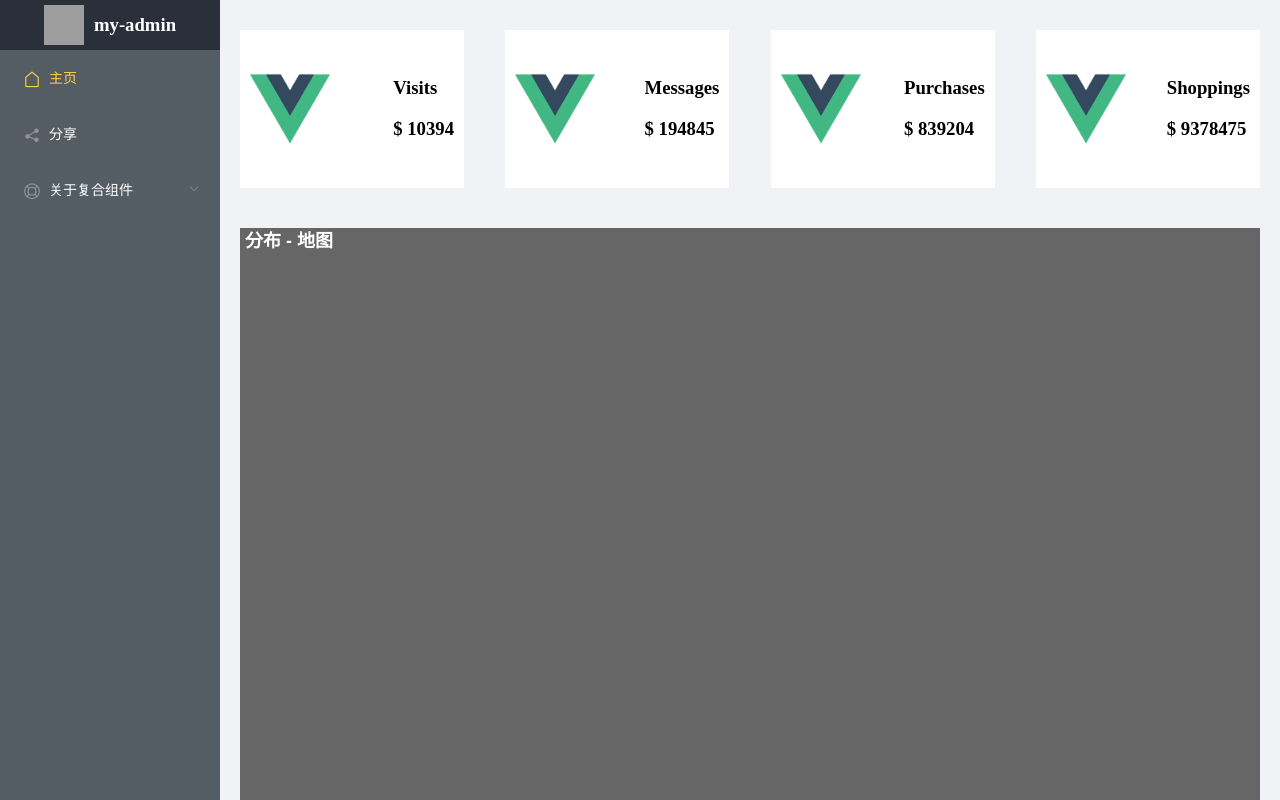
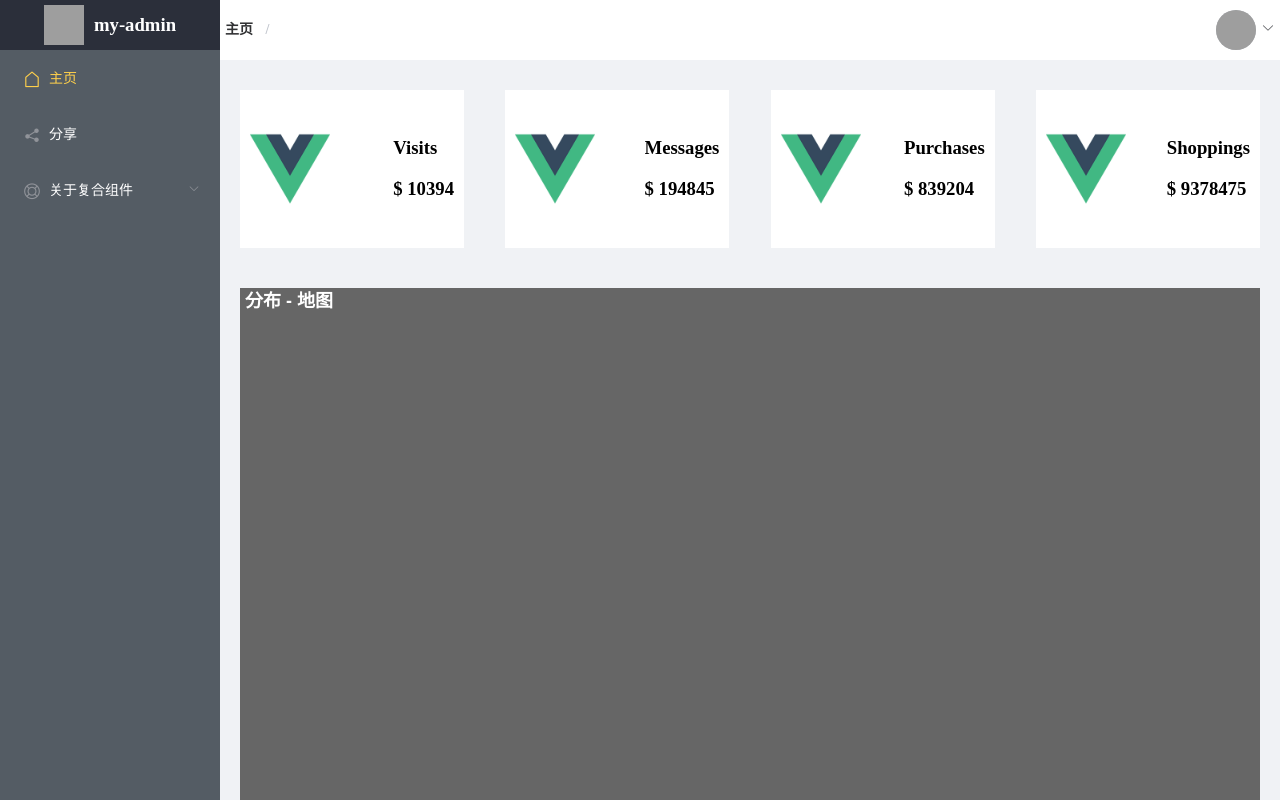
Before and after one commit to yuli1673/my-admin, a Vue app: page /#/login in a window 1280 px wide. Both pictures are taken after a click on the button "登入". Shown: the top 800 px of the page. Built offline with nearby package versions, Linux system fonts and the light colour scheme; grey boxes are pictures that could not be loaded.

Commit message:
面包屑导航

```diff
--- a/src/components/ECharts/ChartBar.vue
+++ b/src/components/ECharts/ChartBar.vue
@@ -13,7 +13,7 @@
 
 <script>
 import * as echarts from "echarts";
-import resize from "@/mixin/ResizeEChart";
+import resize from "@/mixin/ResizeEchart";
 
 export default {
   mixins: [resize],
--- a/src/components/ECharts/ChartLine.vue
+++ b/src/components/ECharts/ChartLine.vue
@@ -12,7 +12,7 @@
 
 <script>
 import * as echarts from "echarts";
-import resize from "@/mixin/ResizeEChart";
+import resize from "@/mixin/ResizeEchart";
 export default {
   mixins: [resize],
   props: {
--- a/src/components/ECharts/ChartMap.vue
+++ b/src/components/ECharts/ChartMap.vue
@@ -1,7 +1,7 @@
 <!--
  * @Author: josen
  * @Date: 2021-02-28 14:22:08
- * @LastEditTime: 2021-03-07 10:36:58
+ * @LastEditTime: 2021-03-14 00:05:19
  * @LastEditors: Please set LastEditors
  * @Description: 地图
  * @FilePath: /my-admin/src/components/ECharts/ChartMap.vue
@@ -13,7 +13,7 @@
 <script>
 import echarts from "echarts";
 import "echarts/map/js/china";
-import resize from "@/mixin/ResizeEChart";
+import resize from "@/mixin/ResizeEchart";
 export default {
   mixins: [resize],
   props: {
--- a/src/components/ECharts/ChartPie.vue
+++ b/src/components/ECharts/ChartPie.vue
@@ -12,7 +12,7 @@
 
 <script>
 import * as echarts from "echarts";
-import resize from "@/mixin/ResizeEChart";
+import resize from "@/mixin/ResizeEchart";
 
 export default {
   mixins: [resize],
--- a/src/components/ECharts/ChartRadar.vue
+++ b/src/components/ECharts/ChartRadar.vue
@@ -1,7 +1,7 @@
 <!--
  * @Author: your name
  * @Date: 2021-02-27 23:09:57
- * @LastEditTime: 2021-02-28 21:52:38
+ * @LastEditTime: 2021-03-14 00:05:27
  * @LastEditors: Please set LastEditors
  * @Description: In User Settings Edit
  * @FilePath: /my-admin/src/components/ECharts/ChartRadar.vue
@@ -13,7 +13,7 @@
 
 <script>
 import * as echarts from "echarts";
-import resize from "@/mixin/ResizeEChart";
+import resize from "@/mixin/ResizeEchart";
 
 export default {
   mixins: [resize],
--- a/src/components/theNav/index.vue
+++ b/src/components/theNav/index.vue
@@ -1,7 +1,7 @@
 <!--
  * @Author: josen
  * @Date: 2021-02-12 22:09:34
- * @LastEditTime: 2021-03-13 13:53:09
+ * @LastEditTime: 2021-03-14 01:12:17
  * @LastEditors: Please set LastEditors
  * @Description: 左侧导航栏
  * @FilePath: /my-admin/src/layout/components/TheNav.vue
@@ -80,7 +80,6 @@ export default {
       let { path = "/", redirectedFrom = "/" } = this.$route;
       // 判断是否有重定向
       if (redirectedFrom) path = redirectedFrom;
-      // console.log("当前路由", path);
       return path;
     }
   },
--- a/src/layout/components/TheHeader.vue
+++ b/src/layout/components/TheHeader.vue
@@ -1,8 +1,86 @@
 <!--
  * @Author: your name
  * @Date: 2021-02-12 22:07:34
- * @LastEditTime: 2021-02-12 22:07:34
+ * @LastEditTime: 2021-03-14 01:27:46
  * @LastEditors: Please set LastEditors
  * @Description: In User Settings Edit
  * @FilePath: /my-admin/src/layout/TheHeader.vue
 -->
+<template>
+  <div class="the-header">
+    <el-breadcrumb separator="/">
+      <el-breadcrumb-item
+        v-for="item in breadcrumb"
+        :key="item.path"
+        :to="{ path: item.path }"
+      >
+        {{ item.meta.title }}
+      </el-breadcrumb-item>
+    </el-breadcrumb>
+    <!-- 头部右侧内容 -->
+    <div class="right-menu">
+      <!-- 全屏 -->
+      <el-dropdown>
+        <span class="el-dropdown-link">
+          <el-avatar
+            src="//inews.gtimg.com/newsapp_bt/0/13244909405/1000"
+          ></el-avatar>
+          <i class="el-icon-arrow-down el-icon--right" />
+        </span>
+        <el-dropdown-menu slot="dropdown">
+          <el-dropdown-item>我的信息</el-dropdown-item>
+          <el-dropdown-item>设置</el-dropdown-item>
+          <el-dropdown-item divided>用户退出</el-dropdown-item>
+        </el-dropdown-menu>
+      </el-dropdown>
+    </div>
+  </div>
+</template>
+
+<script>
+export default {
+  data() {
+    return {
+      breadcrumb: []
+    };
+  },
+  watch: {
+    $route: {
+      handler(route) {
+        this.getBreadcrumb(route);
+      },
+      immediate: true
+    }
+  },
+  methods: {
+    // 获取面包屑
+    getBreadcrumb(route) {
+      this.breadcrumb.length = 0;
+      let _breadcrumb = route.matched.filter(v => v.meta);
+      // 没有一条有 /home
+      if (!_breadcrumb.some(v => v.path === "/home")) {
+        _breadcrumb = [{ path: "/home", meta: { title: "主页" } }].concat(
+          _breadcrumb
+        );
+      }
+      this.breadcrumb = _breadcrumb;
+    }
+  }
+};
+</script>
+
+<style lang="stylus" scoped>
+.the-header
+  padding 10px 5px
+  background-color white
+  display flex
+  justify-content space-between
+  align-items center
+  .right-menu
+    ::v-deep .el-avatar
+      vertical-align middle
+    .header-icon
+      vertical-align middle
+      cursor pointer
+      margin-right 10px
+</style>
--- a/src/layout/index.vue
+++ b/src/layout/index.vue
@@ -1,7 +1,7 @@
 <!--
  * @Author: josen
  * @Date: 2021-01-30 23:53:03
- * @LastEditTime: 2021-03-13 23:44:27
+ * @LastEditTime: 2021-03-14 01:12:56
  * @LastEditors: Please set LastEditors
  * @Description: layout 布局结构
  * @FilePath: /vue-admin-template/src/layout/index.vue
@@ -19,10 +19,10 @@
     <!-- :defaultActive="$routers" -->
     <div class="main-container">
       <!-- <div :class="{ 'fixed-header': fixedHeader }"> -->
-      <!-- <the-header :class="{ 'fixed-header': fixedHeader }"/> -->
+      <the-header />
       <!-- </div> -->
       <!-- 子路由 主体 -->
-      <the-router />
+      <the-router class="the-router" />
     </div>
   </div>
 </template>
@@ -33,7 +33,7 @@ import { mapState } from "vuex";
 export default {
   name: "Layout",
   components: {
-    // TheHeader: () => import("./components/TheHeader"),
+    TheHeader: () => import("./components/TheHeader"),
     TheRouter: () => import("@/components/TheRouter"),
     TheNav: () => import("@/components/theNav/index")
   },
@@ -45,7 +45,6 @@ export default {
     }),
     activeRouter() {
       let activeRouter = this.$route.path || "/";
-      console.log("当前路由页码", activeRouter);
       // debugger;
       return activeRouter;
     },
@@ -75,12 +74,16 @@ export default {
 <style lang="stylus" scoped>
 .layout
   position relative
+  background-color #eee
   .the-nav
     background-color #545c64
     z-index: 1;
   .main-container
     margin-left 220px
     transition-duration .3s
+    background-color #eee
+    .the-router
+      background-color white
   // 迷你侧边栏
   .the-nav-min
     width 65px
--- a/src/utils/token.js
+++ b/src/utils/token.js
@@ -1,12 +1,12 @@
 /*
  * @Author: josen
  * @Date: 2021-02-16 21:19:58
- * @LastEditTime: 2021-02-16 21:24:42
+ * @LastEditTime: 2021-03-14 00:03:24
  * @LastEditors: Please set LastEditors
  * @Description: 对 token 的操作
  * @FilePath: /my-admin/src/utils/token.js
  */
-// token 的key
+// token 的 key
 const TOKEN_KEY = "admin-token";
 
 export function getToken() {
--- a/src/views/about/menu/Menu-2.vue
+++ b/src/views/about/menu/Menu-2.vue
@@ -1,7 +1,7 @@
 <!--
  * @Author: your name
  * @Date: 2021-03-13 23:32:39
- * @LastEditTime: 2021-03-13 23:48:47
+ * @LastEditTime: 2021-03-13 23:49:51
  * @LastEditors: Please set LastEditors
  * @Description: In User Settings Edit
  * @FilePath: /my-admin/src/views/about/menu/Menu-2.vue
```
